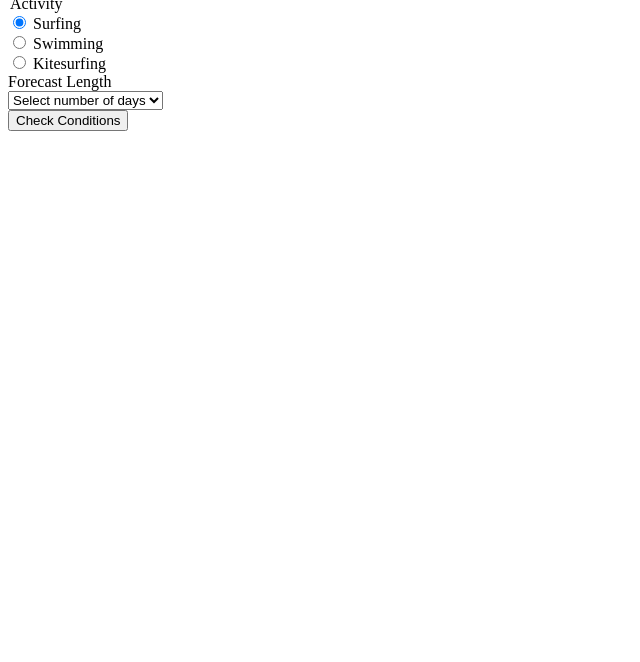
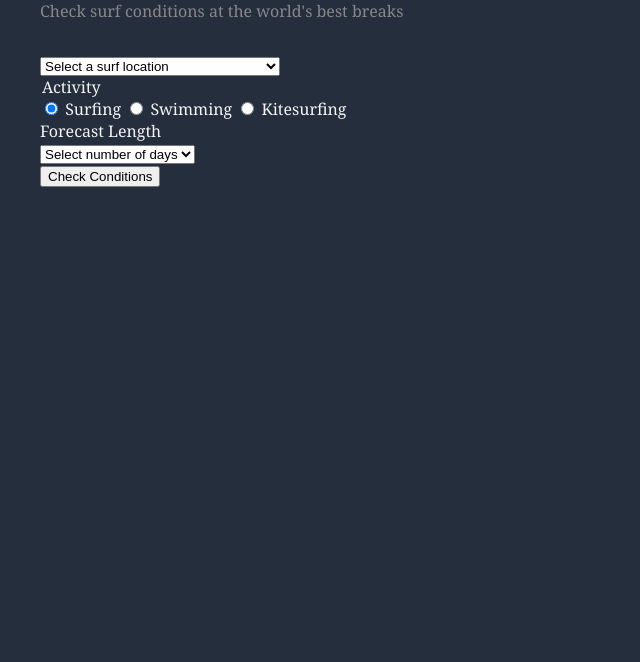
Before and after one commit to liamamac/SurfCheck, a website: page public/index.html in a window 1280 px wide. Shown: the part 138-800 px from the top of the page, without its empty margins (0-640 px from the left). Drawn offline with Linux system fonts and the light colour scheme.

Commit message:
add css styling

```diff
--- a/public/index.html
+++ b/public/index.html
@@ -3,6 +3,7 @@
 <head>
   <meta charset="UTF-8" />
   <meta name="viewport" content="width=device-width, initial-scale=1.0" />
+  <link rel="stylesheet" href="styles.css"/>
   <title>SurfCheck</title>
 </head>
 <body>
@@ -31,16 +32,13 @@
       <option value="bells">Bells Beach — Australia</option>
     </select>
 
-      <legend>Activity</legend>
+    <legend>Activity</legend>
 
-      <input type="radio" id="surfing" name="activity" value="surfing" checked />
-      <label for="surfing">Surfing</label><br>
-
-      <input type="radio" id="swimming" name="activity" value="swimming" />
-      <label for="swimming">Swimming</label><br>
-
-      <input type="radio" id="kitesurfing" name="activity" value="kitesurfing" />
-      <label for="kitesurfing">Kitesurfing</label><br>
+    <div class="activity-group">
+      <label><input type="radio" name="activity" value="surfing" checked /> Surfing</label>
+      <label><input type="radio" name="activity" value="swimming" /> Swimming</label>
+      <label><input type="radio" name="activity" value="kitesurfing" /> Kitesurfing</label>
+    </div>
 
 
     <label for="days">Forecast Length</label><br>
--- /dev/null
+++ b/public/styles.css
@@ -0,0 +1,17 @@
+body {
+    background:#242e3d;
+    font-family: Georgia, serif;
+    color: whitesmoke;
+    padding:2rem;
+}
+
+h1 {
+  font-size: 2.5rem;
+  color: #01edfa;
+  margin-bottom: 0.3rem;
+}
+
+p {
+  color: #888;
+  margin-bottom: 2rem;
+}
```
